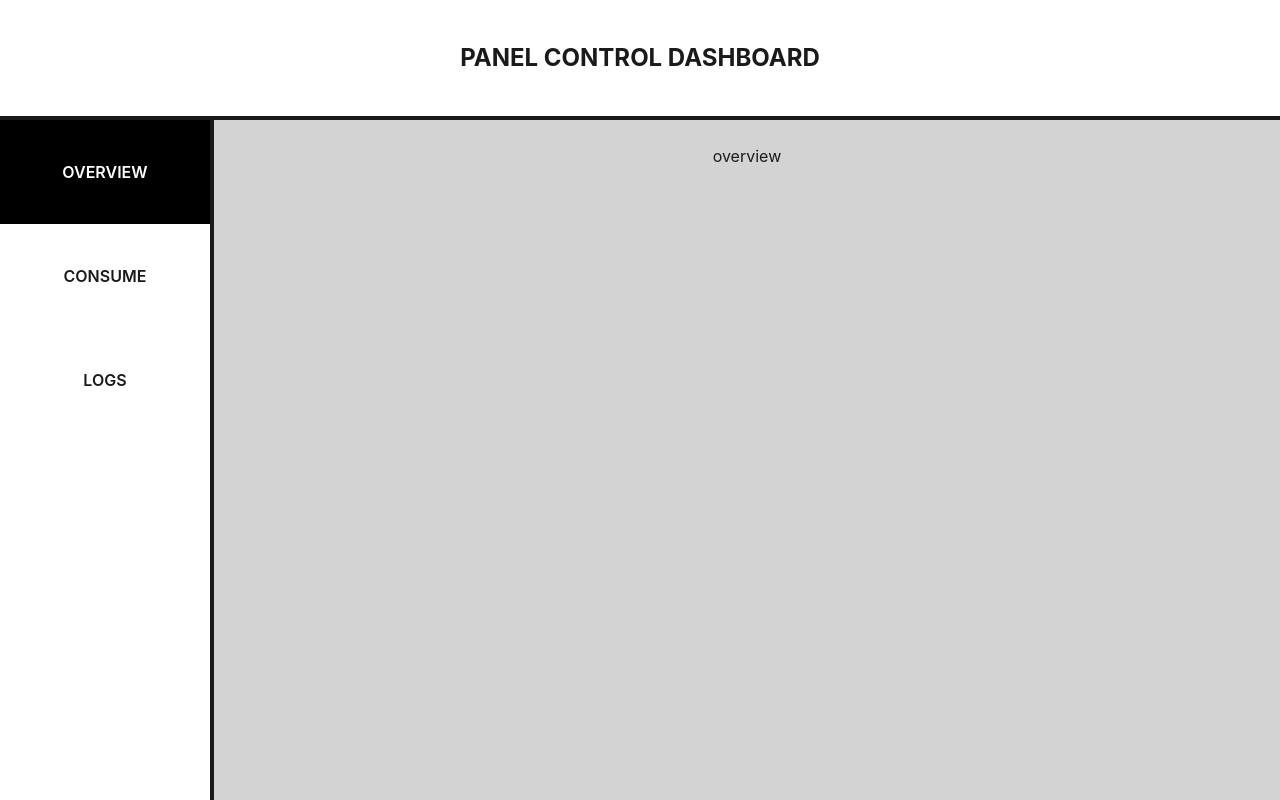
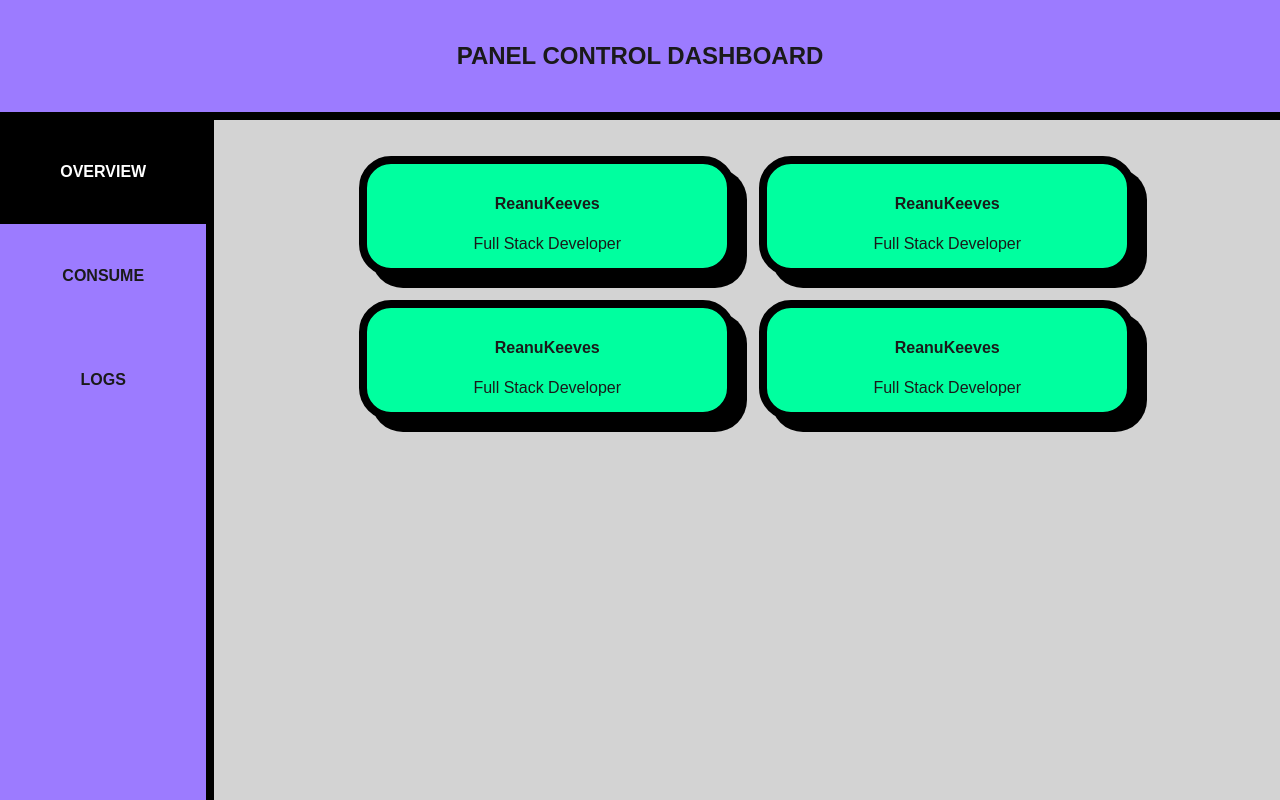
Before and after one commit to Blaser993/panel-control, a Vue app: page / in a window 1280 px wide. Built offline with nearby package versions, Linux system fonts and the light colour scheme.

Commit message:
style overview componnet

```diff
--- a/src/App.vue
+++ b/src/App.vue
@@ -31,7 +31,10 @@ export default {
     <aside>
       <KeepAlive :max="3">
         <div class="container">
+
+
           <component :is="compName"></component>
+
         </div>
       </KeepAlive>
     </aside>
@@ -52,7 +55,7 @@ header{
   left: 0;
   width: 100vw;
   height: 15vh;
-  border-bottom: 4px solid;
+  border-bottom: var(--border);
   text-transform: uppercase;
   justify-content: space-evenly;
   h2{
@@ -66,10 +69,12 @@ main{
   height: 85vh;
 }
 
+
+
 nav{
   width: 20vw;
   min-width: 96px;
-  border-right: 4px solid;
+  border-right: var(--border);
   font-weight: 600;
   text-transform: uppercase;
   li{
@@ -79,7 +84,7 @@ nav{
     }
   }
   li:hover{
-    color: orange;
+    color: var(--yellow)
   }
 }
 .active{
--- a/src/assets/css/main.scss
+++ b/src/assets/css/main.scss
@@ -21,6 +21,19 @@ text-rendering: optimizeLegibility;
 -webkit-font-smoothing: antialiased;
 -moz-osx-font-smoothing: grayscale;
 -webkit-text-size-adjust: 100%;
+
+// neobrutalism custom
+--green: #00ff9f;
+--yellow: #ffdd1d;
+--purple: #9c7bff;
+--blue: #4b69fe;
+--light-purple: #f8e0fa;
+--light-green: #b2e2bb;
+--light-yellow: #fbdba0;
+--font: "Work Sans", sans-serif;
+--shadow-1: 1.5vmin 1.5vmin #000;
+--border: solid 1vmin #000;
+--border-small: solid 0.65vmin #000;
 }
 
 a {
@@ -54,7 +67,7 @@ transition: border-color 0.25s;
 #app {
     height: 100vh;
     width: 100vw;
-text-align: center;
+    text-align: center;
 }
 
 @media (prefers-color-scheme: light) {
--- a/src/components/Overview.vue
+++ b/src/components/Overview.vue
@@ -1,6 +1,21 @@
 <template lang="">
-    <div>
-        overview
+    <div class='grid'>
+        <div class="card div1">
+            <p class="title">ReanuKeeves</p>
+            <p class="value">Full Stack Developer</p>
+        </div>
+        <div class="card div2">
+            <p class="title">ReanuKeeves</p>
+            <p class="value">Full Stack Developer</p>
+        </div>
+        <div class="card div3">
+            <p class="title">ReanuKeeves</p>
+            <p class="value">Full Stack Developer</p>
+        </div>
+        <div class="card div4">
+            <p class="title">ReanuKeeves</p>
+            <p class="value">Full Stack Developer</p>
+        </div>
     </div>
 </template>
 <script>
@@ -8,6 +23,47 @@ export default {
 
 }
 </script>
-<style lang="">
+<style lang="scss">
+body {
+    background: var(--purple);
+    font-family: var(--font);
+}
 
+.grid {
+  margin: 12px;
+  display: grid;
+  grid-template-columns: repeat(2, 1fr);
+  grid-template-rows: repeat(2, 1fr);
+  grid-column-gap: 24px;
+  grid-row-gap: 24px;
+}
+
+.card {
+    width: 100%;
+    text-align: left;
+    background: var(--green);
+    border-radius: 4vmin;
+    box-shadow: var(--shadow-1);
+    border: var(--border);
+    position: relative;
+    overflow: visible;
+    padding: 12px 0;
+    margin: auto;
+
+    .div1 { grid-area: 1 / 1 / 2 / 2; }
+    .div2 { grid-area: 1 / 2 / 2 / 3; }
+    .div3 { grid-area: 2 / 1 / 3 / 2; }
+    .div4 { grid-area: 2 / 2 / 3 / 3; }
+
+}
+
+.title {
+  text-align: center;
+  font-weight: 600;
+}
+.value {
+  margin: auto;
+  text-align: center;
+
+}
 </style>
```
